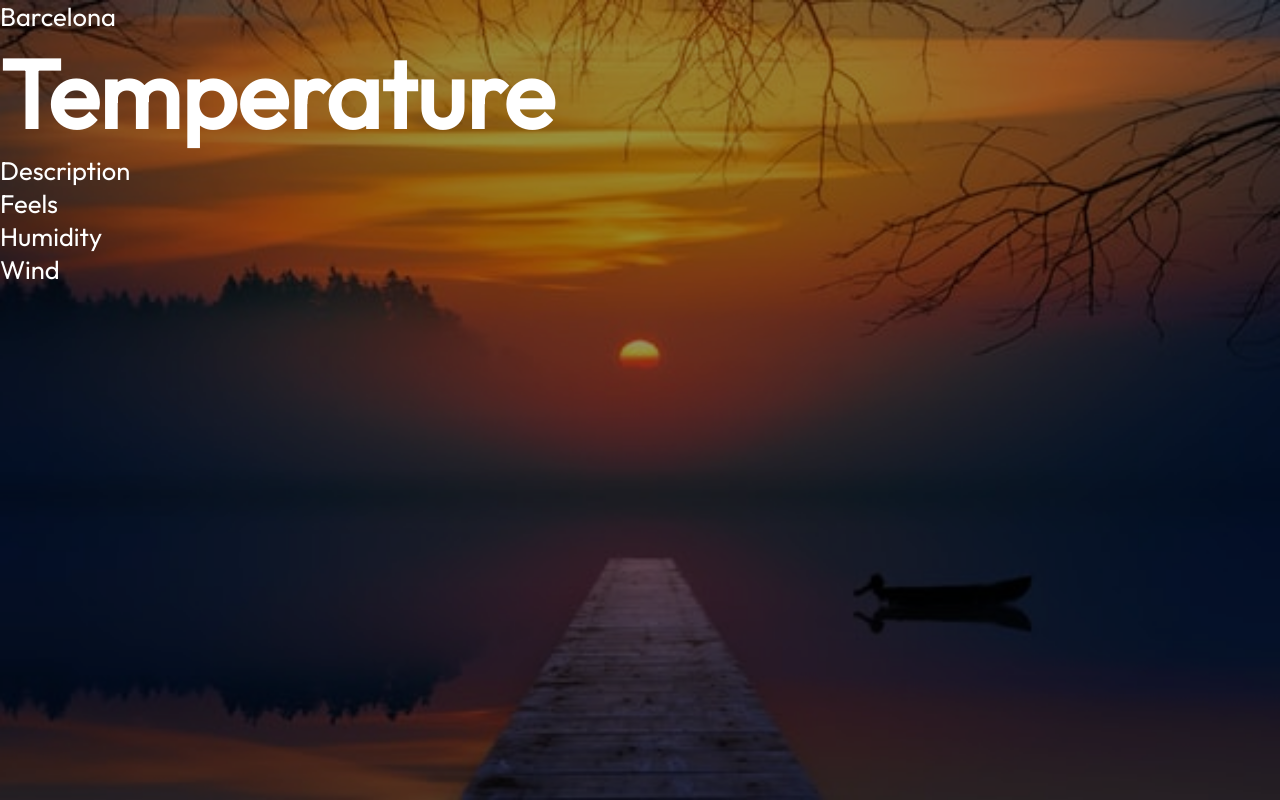
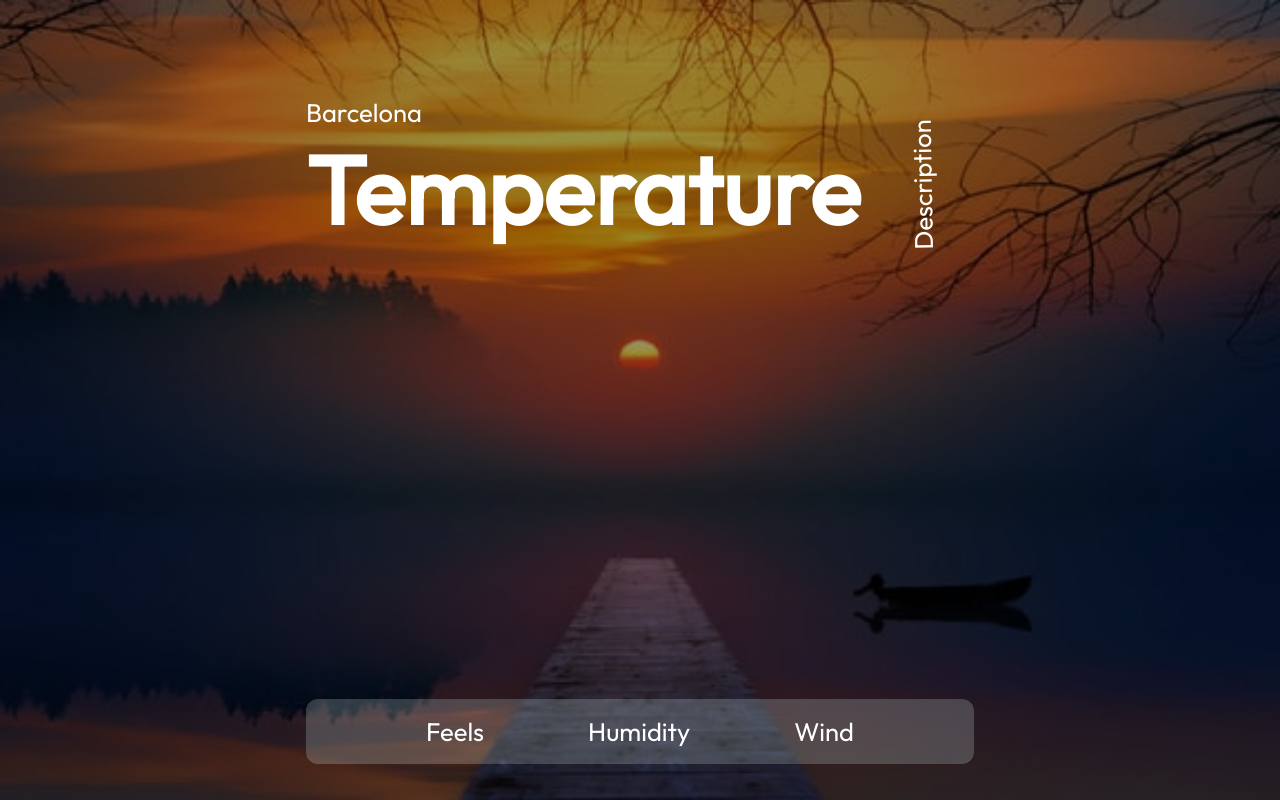
Before and after one commit to mariajbellido/anotherweatherapp, a React (Create React App) app: page / in a window 1280 px wide. Built offline with nearby package versions, Linux system fonts and the light colour scheme.

Commit message:
Adding more styles

```diff
--- a/package.json
+++ b/package.json
@@ -6,6 +6,7 @@
     "openweathermap",
     "react",
     "api",
+    "weatherapp",
     "hooks"
   ],
   "main": "src/index.js",
--- a/src/styles.css
+++ b/src/styles.css
@@ -36,3 +36,42 @@ h1 {
   left: 0;
   z-index: -1;
 }
+
+.container {
+  max-width: 700px;
+  height: 700px;
+  margin: auto;
+  padding: 0 1rem;
+  position: relative;
+  top: 10%;
+  display: flex;
+  flex-direction: column;
+  justify-content: space-between;
+}
+
+.app .top {
+  width: 100%;
+  margin: 1rem auto;
+}
+
+.app .description {
+  position: relative;
+  right: -90%;
+  transform-origin: 0 0;
+  transform: rotate(269deg);
+}
+
+.app .bottom {
+  display: flex;
+  justify-content: space-evenly;
+  text-align: center;
+  width: 100%;
+  margin: 1rem auto;
+  padding: 1rem;
+  border-radius: 12px;
+  background-color: rgba(225, 255, 255, 0.2);
+}
+
+.bold {
+  font-weight: 700;
+}
```
